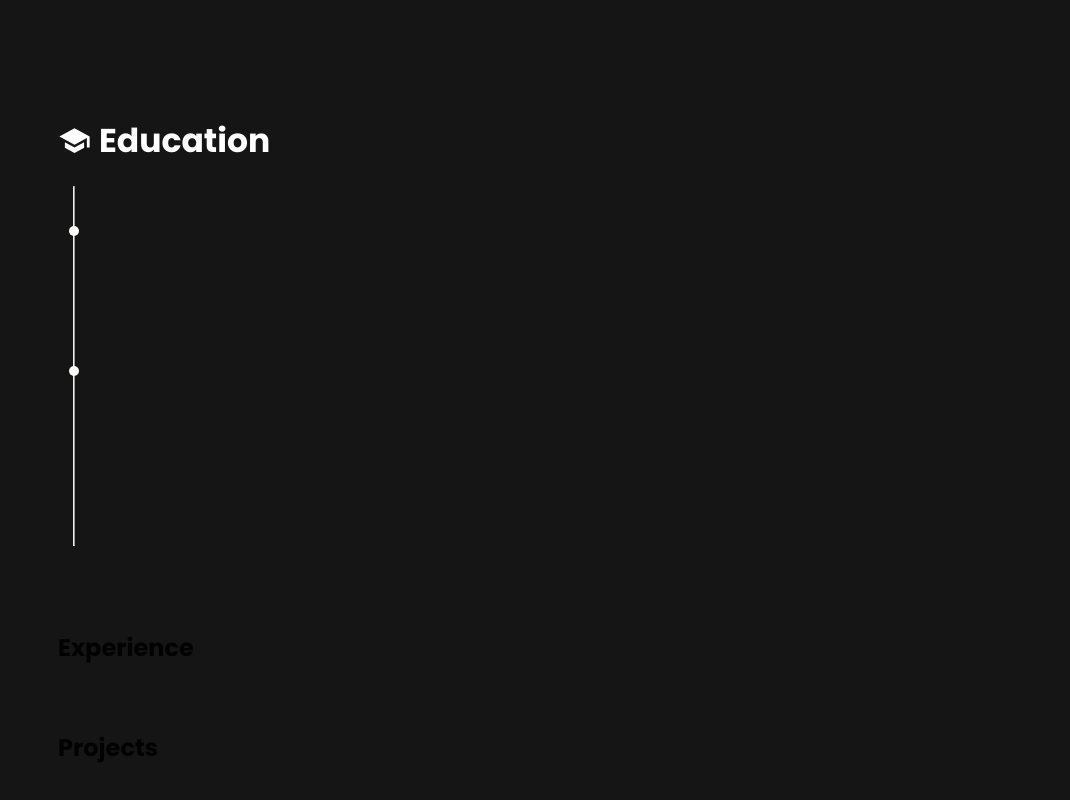
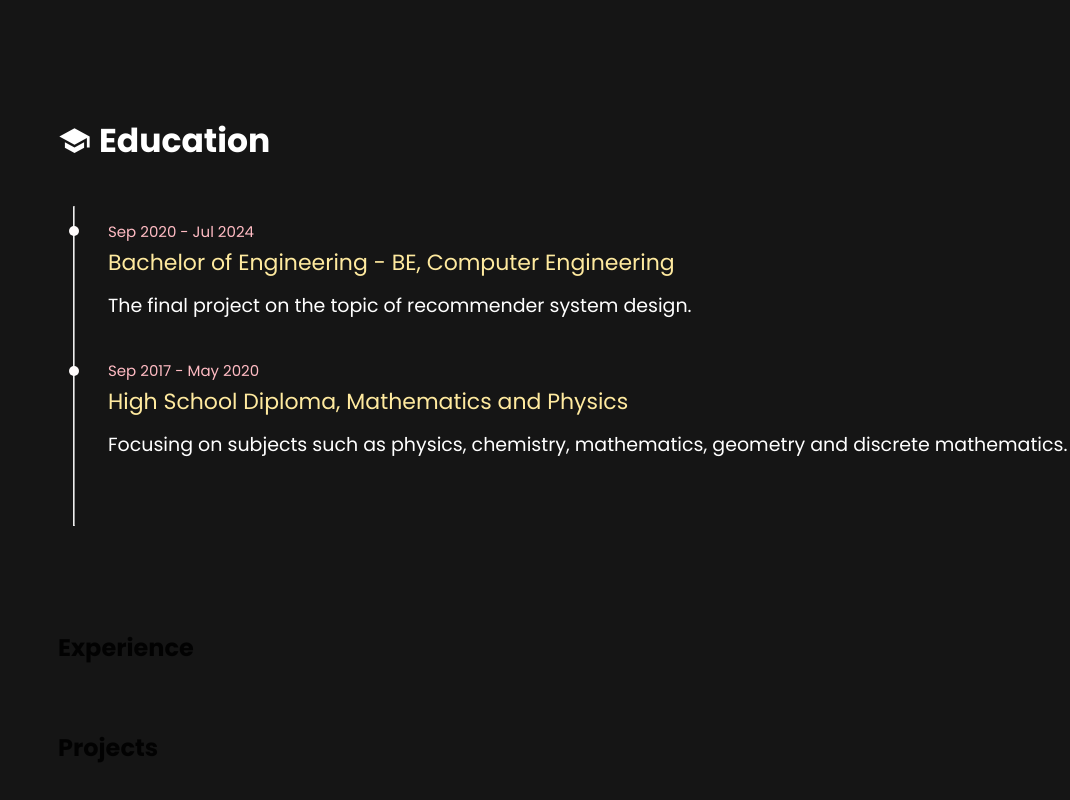
Before and after one commit to Mohammadflht/Personal-Portfolio, a Vue app: page /education in a window 1280 px wide. Shown: the part 877-1677 px from the top of the page, without its empty margins (210-1280 px from the left). Built offline with nearby package versions, Linux system fonts and the light colour scheme.

Commit message:
Complete education section

```diff
--- a/src/pages/MainPage.vue
+++ b/src/pages/MainPage.vue
@@ -72,7 +72,18 @@
 <div class="timeline-base">
 
     <hr class="timeline-line">
+    <div class="bachelor">
+        <p class="time-period">Sep 2020 - Jul 2024</p>
+        <p class="education-title">Bachelor of Engineering - BE, Computer Engineering</p>
+        <p class="education-info">The final project on the topic of recommender system design.</p>
+    </div>
+
     <div class="timeline-toggle-1"></div>
+    <div class="Diploma">
+        <p class="time-period">Sep 2017 - May 2020</p>
+        <p class="education-title">High School Diploma, Mathematics and Physics</p>
+        <p class="education-info">Focusing on subjects such as physics, chemistry, mathematics, geometry and discrete mathematics.</p>
+    </div>
     <div class="timeline-toggle-2"></div>
 </div>
 
@@ -151,6 +162,7 @@ section{
 }
 .timeline-base {
     width: 400px;
+    /* background-color: chocolate; */
     height: 400px;
     position: relative;
     transform: rotate(90deg);
@@ -161,8 +173,7 @@ section{
     left: 50%;
     bottom: 15px;
     transform: translateX(-50%);
-    /* transform: rotate(90deg); */
-    width: 90%;
+    width: 80%;
     display: block;
 }
 .timeline-toggle-1 {
@@ -185,4 +196,39 @@ section{
     background-color: #FFFCFC;
     border-radius: 50%;
 }
+.bachelor {
+    width: 100%;
+    height: 300px;
+    /* background-color: cadetblue; */
+    transform: rotate(-90deg);
+    position: absolute;
+    bottom: 100px;
+    left: 5px;
+}
+.Diploma {
+    width: 100%;
+    height: 300px;
+    /* background-color: cadetblue; */
+    transform: rotate(-90deg);
+    position: absolute;
+    bottom: 100px;
+    left: 144px;
+}
+.time-period {
+    text-wrap: nowrap;
+    color: #FFBBC3 !important;
+    font-size: 15px;
+    margin-bottom: 2.5px;
+}
+.education-title {
+    text-wrap: nowrap;
+    color: #FFEA9F !important;
+    font-size: 22px;
+    margin-bottom: 13px;
+}
+.education-info {
+    text-wrap: nowrap;
+    color: #FFFFFF !important;
+    font-size: 19px;
+}
 </style>
```
